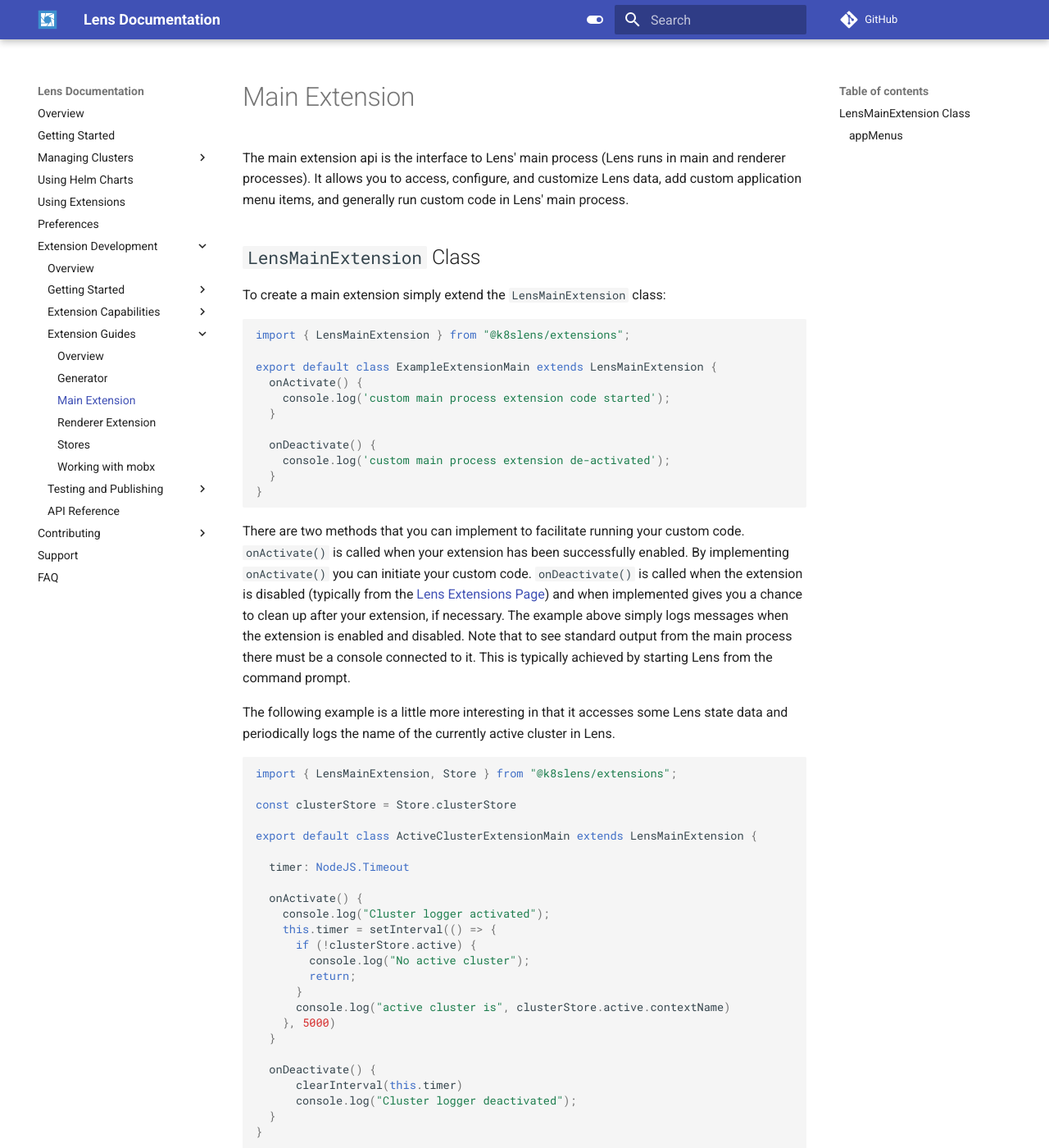
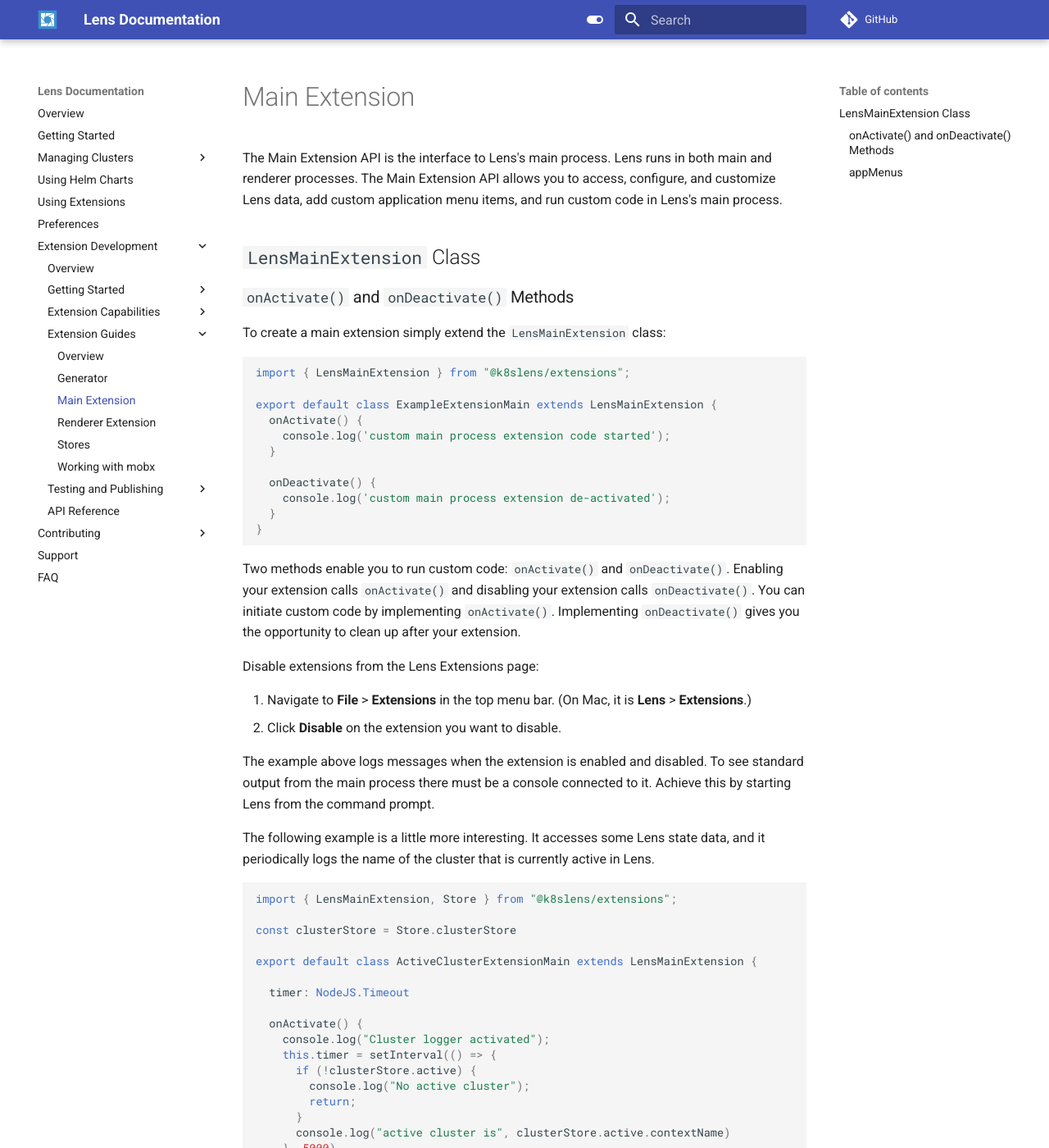
Before and after one commit to windev0609/Lens, an MkDocs documentation site: the page built from docs/extensions/guides/main-extension.md, in a window 1280 px wide and 1400 px high. Shown: the whole window at 82% size. Built offline with MkDocs 1.6.1 and Material for MkDocs 9.7.7, drawn with Linux system fonts in a browser that asks for light colours; comment, search, counter and statistics services are not loaded; the version menu is left out; some of the changed text lies outside the part shown.

Commit message:
Reworked Extension Guides (#1727)
Edited and reworked content in the Extension Guides Overview and the Generator and Main Extension guides.

Signed-off-by: Paul Williams <pawilliams@mirantis.com>

Update docs/extensions/guides/main-extension.md

Co-authored-by: Panu Horsmalahti <panu.horsmalahti@iki.fi>

Update docs/extensions/guides/generator.md

Co-authored-by: chh <1474479+chenhunghan@users.noreply.github.com>
Signed-off-by: Paul Williams <pawilliams@mirantis.com>

Co-authored-by: Paul Williams <pawilliams@mirantis.com>
Co-authored-by: chh <1474479+chenhunghan@users.noreply.github.com>

````diff
--- a/docs/extensions/guides/main-extension.md
+++ b/docs/extensions/guides/main-extension.md
@@ -1,12 +1,14 @@
 # Main Extension
 
-The main extension api is the interface to Lens' main process (Lens runs in main and renderer processes). It allows you to access, configure, and customize Lens data, add custom application menu items, and generally run custom code in Lens' main process.
+The Main Extension API is the interface to Lens's main process. Lens runs in both main and renderer processes. The Main Extension API allows you to access, configure, and customize Lens data, add custom application menu items, and run custom code in Lens's main process.
 
 ## `LensMainExtension` Class
 
+### `onActivate()` and `onDeactivate()` Methods
+
 To create a main extension simply extend the `LensMainExtension` class:
 
-``` typescript
+```typescript
 import { LensMainExtension } from "@k8slens/extensions";
 
 export default class ExampleExtensionMain extends LensMainExtension {
@@ -20,11 +22,18 @@
 }
 ```
 
-There are two methods that you can implement to facilitate running your custom code. `onActivate()` is called when your extension has been successfully enabled. By implementing `onActivate()` you can initiate your custom code. `onDeactivate()` is called when the extension is disabled (typically from the [Lens Extensions Page]()) and when implemented gives you a chance to clean up after your extension, if necessary. The example above simply logs messages when the extension is enabled and disabled. Note that to see standard output from the main process there must be a console connected to it. This is typically achieved by starting Lens from the command prompt.
+Two methods enable you to run custom code: `onActivate()` and `onDeactivate()`. Enabling your extension calls `onActivate()` and disabling your extension calls `onDeactivate()`. You can initiate custom code by implementing `onActivate()`. Implementing `onDeactivate()` gives you the opportunity to clean up after your extension.
 
-The following example is a little more interesting in that it accesses some Lens state data and periodically logs the name of the currently active cluster in Lens.
+Disable extensions from the Lens Extensions page:
 
-``` typescript
+1. Navigate to **File** > **Extensions** in the top menu bar. (On Mac, it is **Lens** > **Extensions**.)
+2. Click **Disable** on the extension you want to disable.
+
+The example above logs messages when the extension is enabled and disabled. To see standard output from the main process there must be a console connected to it. Achieve this by starting Lens from the command prompt.
+
+The following example is a little more interesting. It accesses some Lens state data, and it periodically logs the name of the cluster that is currently active in Lens.
+
+```typescript
 import { LensMainExtension, Store } from "@k8slens/extensions";
 
 const clusterStore = Store.clusterStore
@@ -51,11 +60,11 @@
 }
 ```
 
-See the [Stores](../stores) guide for more details on accessing Lens state data.
+For more details on accessing Lens state data, please see the [Stores](../stores) guide.
 
 ### `appMenus`
 
-The only UI feature customizable in the main extension api is the application menu. Custom menu items can be inserted and linked to custom functionality, such as navigating to a specific page. The following example demonstrates adding a menu item to the Help menu.
+The Main Extension API allows you to customize the UI application menu. Note that this is the only UI feature that the Main Extension API allows you to customize. The following example demonstrates adding an item to the **Help** menu.
 
 ``` typescript
 import { LensMainExtension } from "@k8slens/extensions";
@@ -73,4 +82,8 @@
 }
 ```
 
-`appMenus` is an array of objects satisfying the `MenuRegistration` interface. `MenuRegistration` extends React's `MenuItemConstructorOptions` interface. `parentId` is the id of the menu to put this menu item under (todo: is this case sensitive and how do we know what the available ids are?), `label` is the text to show on the menu item, and `click()` is called when the menu item is selected. In this example we simply log a message, but typically you would navigate to a specific page or perform some operation. Pages are associated with the [`LensRendererExtension`](renderer-extension.md) class and can be defined when you extend it.
+`appMenus` is an array of objects that satisfy the `MenuRegistration` interface. `MenuRegistration` extends React's `MenuItemConstructorOptions` interface. The properties of the appMenus array objects are defined as follows:
+
+* `parentId` is the name of the menu where your new menu item will be listed. Valid values include: `"file"`, `"edit"`, `"view"`, and `"help"`. `"lens"` is valid on Mac only.
+* `label` is the name of your menu item.
+* `click()` is called when the menu item is selected. In this example, we simply log a message. However, you would typically have this navigate to a specific page or perform another operation. Note that pages are associated with the [`LensRendererExtension`](renderer-extension.md) class and can be defined in the process of extending it.
````
Also changed, not shown: docs/extensions/guides/README.md (+5 -5 lines), docs/extensions/guides/generator.md (+21 -15 lines).
